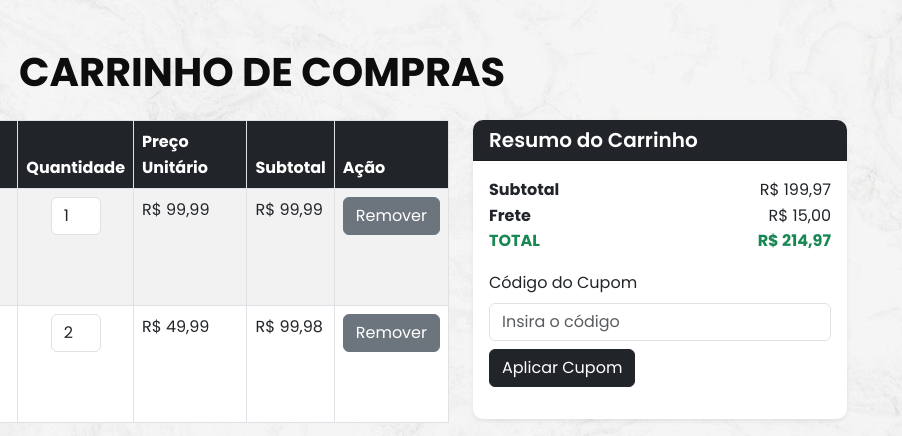
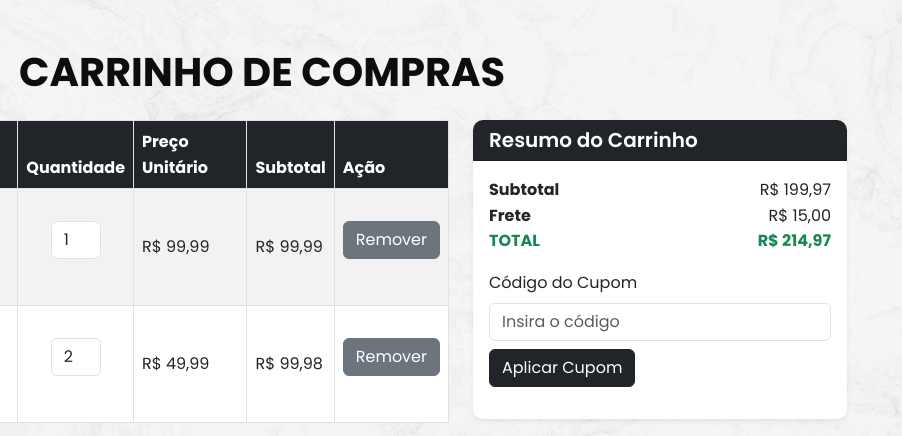
Before and after one commit to Kauaog13/pratas-team-glasses, a plain HTML site: page pratas-da-mafia/frontend/src/paginas/carrinho.html in a window 1280 px wide. Shown: the top 436 px of the page, 378-1280 px from the left. Drawn offline with nearby package versions, Linux system fonts and the light colour scheme.

Commit message:
Modifiquei Página Carrinho
Adicionei novas propriedades de alinhamento.

```diff
--- a/pratas-da-mafia/frontend/src/paginas/carrinho.html
+++ b/pratas-da-mafia/frontend/src/paginas/carrinho.html
@@ -42,13 +42,13 @@
                                 </div>
                             </td>
                             <td>
-                                <div class="d-flex justify-content-center">
+                                <div class="d-flex justify-content-center mt-4" >
                                     <input type="number" class="form-control" value="1" min="1" style="width: 50px;">
                                 </div>
                             </td>
-                            <td>R$ 99,99</td>
-                            <td>R$ 99,99</td>
-                            <td><button class="btn btn-secondary">Remover</button></td>
+                            <td style="align-content: center;">R$ 99,99</td>
+                            <td style="align-content: center;">R$ 99,99</td>
+                            <td><button class="btn btn-secondary mt-4 w-100">Remover</button></td>
                         </tr>
                         <tr>
                             <td>
@@ -60,13 +60,13 @@
                                 </div>
                             </td>
                             <td>
-                                <div class="d-flex justify-content-center">
+                                <div class="d-flex justify-content-center mt-4">
                                     <input type="number" class="form-control" value="2" min="1" style="width: 50px;">
                                 </div>
                             </td>
-                            <td>R$ 49,99</td>
-                            <td>R$ 99,98</td>
-                            <td><button class="btn btn-secondary">Remover</button></td>
+                            <td style="align-content: center;">R$ 49,99</td>
+                            <td style="align-content: center;">R$ 99,98</td>
+                            <td><button class="btn btn-secondary mt-4 w-100">Remover</button></td>
 
                         </tr>
                     </tbody>
```
